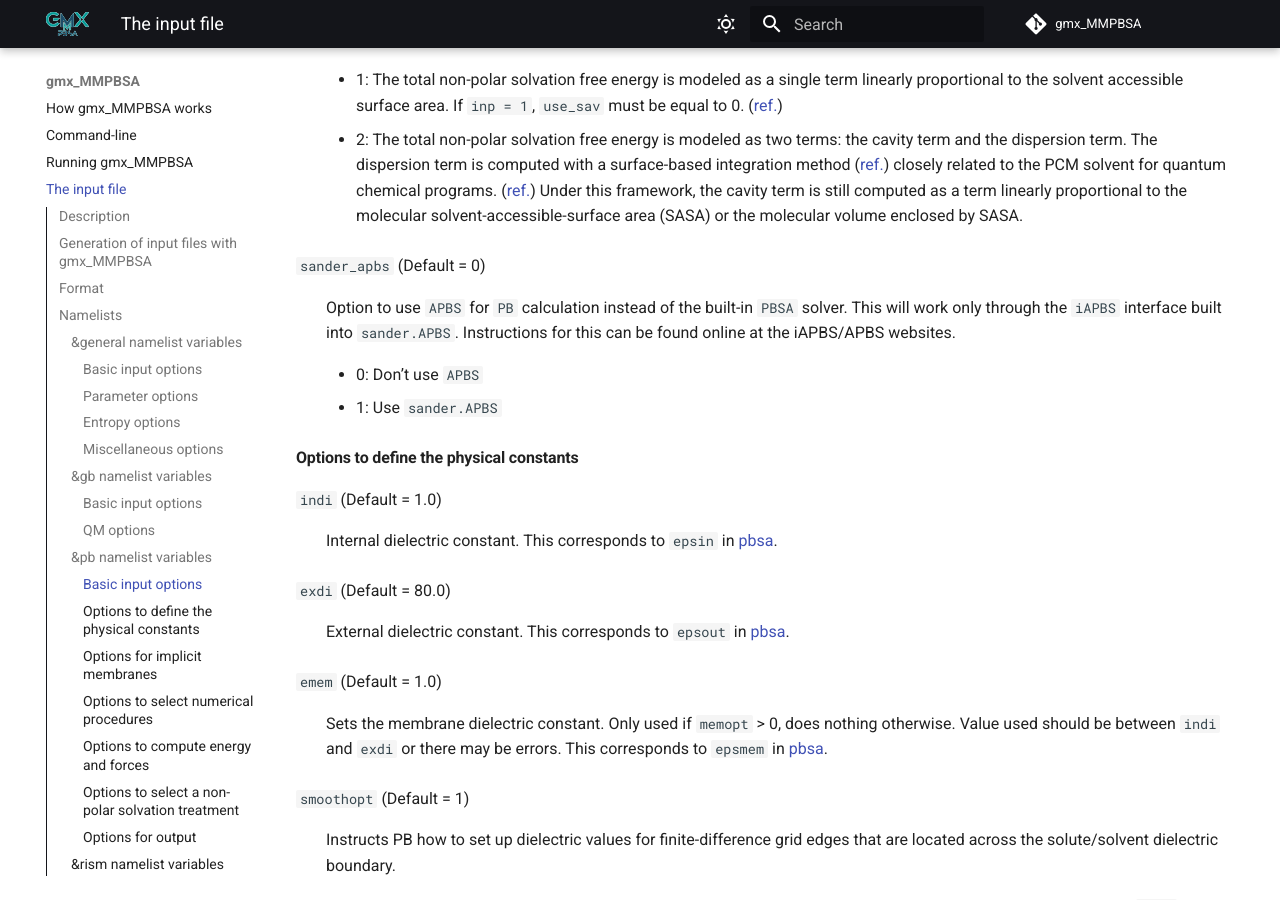
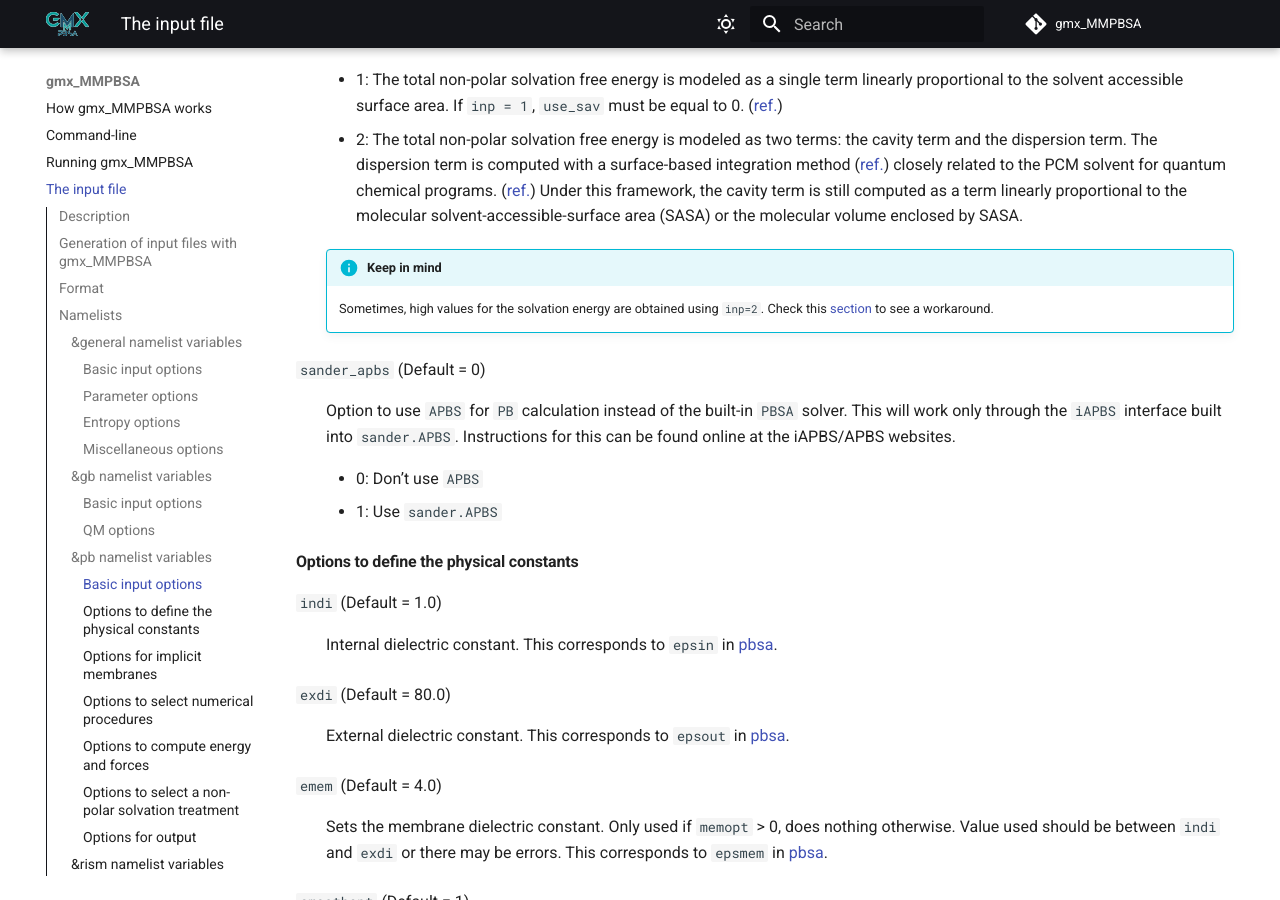
Before and after one commit to Valdes-Tresanco-MS/gmx_MMPBSA, an MkDocs documentation site: the page built from docs/input_file.md, in a window 1280 px wide and 900 px high, scrolled down 15848 px. Built offline with MkDocs 1.6.1 and Material for MkDocs 9.7.7, drawn with Linux system fonts in a browser that asks for light colours; comment, search, counter and statistics services are not loaded; some of the changed text lies outside the part shown.

Commit message:
improve doc... emem default changed to 4.0

```diff
--- a/docs/input_file.md
+++ b/docs/input_file.md
@@ -624,7 +624,7 @@ applied for `AM1-DH+` and `PM6-DH+`.
 `qm_residues`
 :   Complex residues to treat with quantum mechanics. All residues treated with quantum mechanics in the complex
 must be treated with quantum mechanics in the receptor or ligand to obtain meaningful results. This notation is
-the same used for `print_res` variable in `&decomp` namelist
+the same used for `print_res` variable in `&decomp` namelist.
 
     !!! danger
          No `qm_residues` default, this must be specified if `ifqnt` = 1.
@@ -754,6 +754,11 @@ method, while a level-set based algebraic method is used when `ipb > 2`.
     framework, the cavity term is still computed as a term linearly proportional to the molecular
     solvent-accessible-surface area (SASA) or the molecular volume enclosed by SASA.
 
+    !!! info "Keep in mind"
+        Sometimes, high values for the solvation energy are obtained using `inp=2`. Check
+        this [section](https://valdes-tresanco-ms.github.io/gmx_MMPBSA/Q%26A/calculations/#possible-solutions_2) to see
+        a workaround.
+
   [227]: https://pubs.acs.org/doi/abs/10.1021/jp073399n
   [229]: https://onlinelibrary.wiley.com/doi/10.1002/jcc.540100504
 
@@ -772,7 +777,7 @@ method, while a level-set based algebraic method is used when `ipb > 2`.
 `exdi` (Default = 80.0)
 :   External dielectric constant. This corresponds to `epsout` in [pbsa][5].
 
-`emem` (Default = 1.0)
+`emem` (Default = 4.0)
 :   Sets the membrane dielectric constant. Only used if `memopt` > 0, does nothing otherwise. Value
 used should be between `indi` and `exdi` or there may be errors. This corresponds to `epsmem` in [pbsa][5].
 
```
Also changed, not shown: other parts of docs/input_file.md (+1 -1 lines), docs/Q&A/calculations.md (+1 -1 lines), 2 other files.
